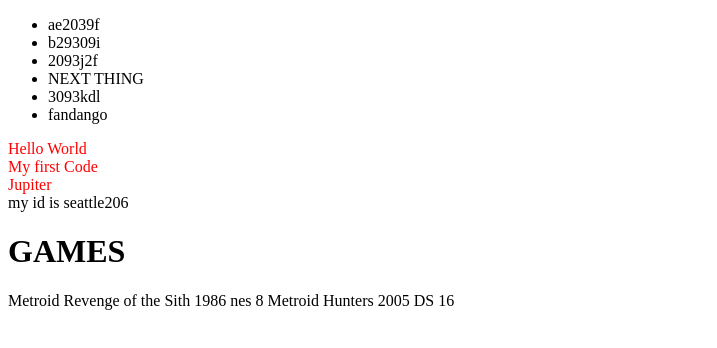
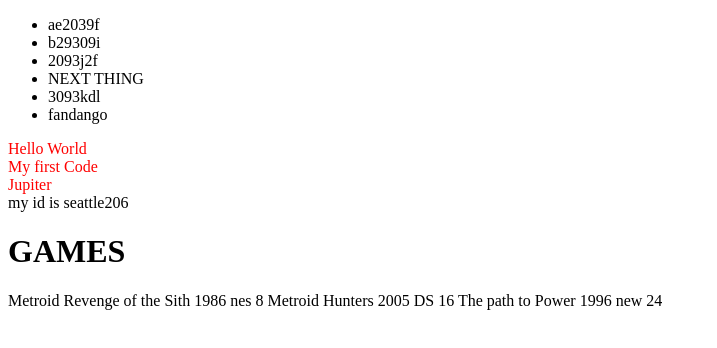
Before and after one commit to bamtron5/forkConflicts, a plain HTML site: page index.html in a window 1280 px wide. Shown: the whole page, without its empty margins (0-717 px from the left). Drawn offline with Linux system fonts and the light colour scheme.

Commit message:
Homework-01

```diff
--- a/index.html
+++ b/index.html
@@ -87,6 +87,13 @@
         bit: 16
       });
 
+      data.push({
+        name: "The path to Power",
+        release: 1996,
+        platform: "new",
+        bit: 24
+      })
+
       var keys = Object.keys(data[0]);
       data.forEach((game, i) =>
         keys.forEach((key) =>
```
